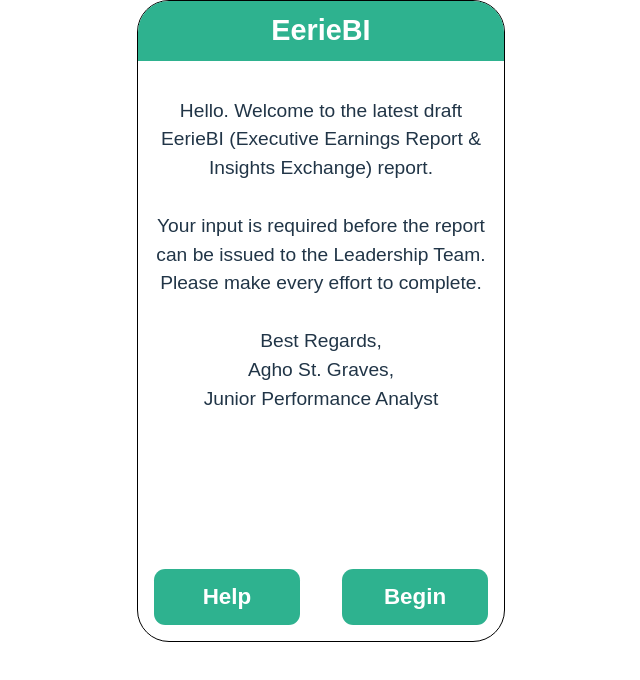
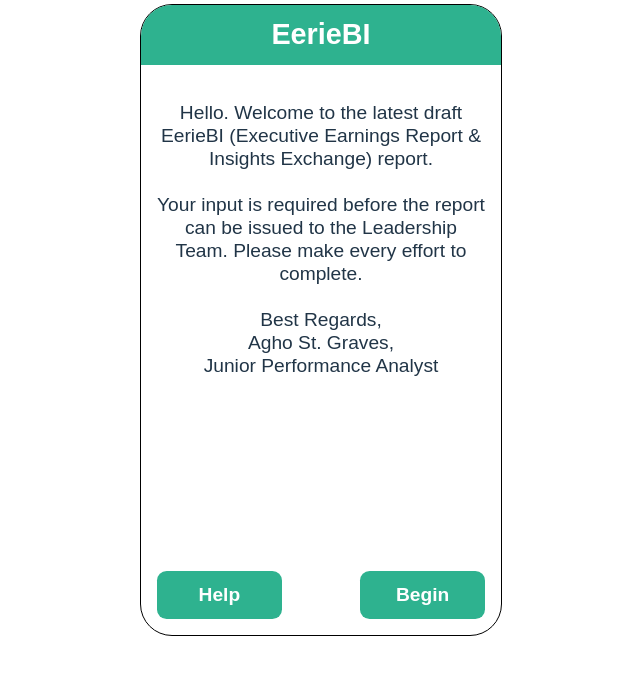
Before and after one commit to lewdry/Dashboard, a Svelte app in the folder my-svelte-app/: page / in a window 1280 px wide. Shown: the top 680 px of the page, without its empty margins (319-959 px from the left). Built offline with nearby package versions, Linux system fonts and the light colour scheme.

Commit message:
Refactor height and dimensions in App.svelte and pages

```diff
--- a/my-svelte-app/src/App.svelte
+++ b/my-svelte-app/src/App.svelte
@@ -57,31 +57,18 @@
 
   .game-window {
     width: 90%;
-    height: 80%;
-    max-width: 400px;
-    max-height: 700px;
+    height: 75%;
+    max-width: 800;
+    max-height: 1400px;
     aspect-ratio: 4 / 7;
     border: 0.1em solid black;
     border-radius: 2em;
     display: flex;
+    justify-content: center;
     flex-direction: column;
     overflow: hidden;
   }
 
-
-  @media (orientation: landscape) {
-    .game-window {
-      height: 80vh;
-      width: auto;
-    }
-  }
-
-  @media (orientation: portrait) {
-    .game-window {
-      height: 80vh;
-      width: auto;
-    }
-  }
 
   .header {
     background-color: #2eb28f;
--- a/my-svelte-app/src/Pages/Page0.svelte
+++ b/my-svelte-app/src/Pages/Page0.svelte
@@ -20,7 +20,7 @@
 
     p {
         font-size: 1.2em;
-      line-height: 1.5;
+      line-height: 1.2;
     }
 
     .button-container {
@@ -35,7 +35,7 @@
       height: 2.5em;
 
       /* Text properties */
-      font-size: 1.4em;
+      font-size: 1.2em;
       line-height: 1;
       text-align: center;
       font-weight: 600;
@@ -51,7 +51,7 @@
       cursor: pointer;
 
       /* Padding */
-      padding: 0em;
+      padding: 0.2em;
       box-sizing: border-box;
     }
 
--- a/my-svelte-app/src/Pages/Page1.svelte
+++ b/my-svelte-app/src/Pages/Page1.svelte
@@ -23,7 +23,7 @@
 
     p {
       font-size: 1.2em;
-      line-height: 1.5;
+      line-height: 1.2;
     }
 
     .button-container {
@@ -50,7 +50,7 @@
       height: 2.5em;
 
       /* Text properties */
-      font-size: 1.4em;
+      font-size: 1.2em;
       line-height: 1;
       text-align: center;
       font-weight: 600;
--- a/my-svelte-app/src/Pages/Page2.svelte
+++ b/my-svelte-app/src/Pages/Page2.svelte
@@ -20,7 +20,7 @@
 
     p {
       font-size: 1.2em;
-      line-height: 1.5;
+      line-height: 1.2;
     }
 
     .button-container {
@@ -35,7 +35,7 @@
       height: 2.5em;
 
       /* Text properties */
-      font-size: 1.4em;
+      font-size: 1.2em;
       line-height: 1;
       text-align: center;
       font-weight: 600;
@@ -51,7 +51,7 @@
       cursor: pointer;
 
       /* Padding */
-      padding: 0em;
+      padding: 0.2em;
       box-sizing: border-box;
     }
 
--- a/my-svelte-app/src/Pages/Page3.svelte
+++ b/my-svelte-app/src/Pages/Page3.svelte
@@ -20,7 +20,7 @@
 
     p {
       font-size: 1.2em;
-      line-height: 1.5;
+      line-height: 1.2;
     }
 
     .button-container {
@@ -35,7 +35,7 @@
       height: 2.5em;
 
       /* Text properties */
-      font-size: 1.4em;
+      font-size: 1.2em;
       line-height: 1;
       text-align: center;
       font-weight: 600;
@@ -51,7 +51,7 @@
       cursor: pointer;
 
       /* Padding */
-      padding: 0em;
+      padding: 0.2em;
       box-sizing: border-box;
     }
 
--- a/my-svelte-app/src/Pages/Page4.svelte
+++ b/my-svelte-app/src/Pages/Page4.svelte
@@ -3,7 +3,7 @@
   </script>
 
   <div class="page">
-    <p>You find yourself in a strange room. The walls are glowing faintly and the temperature here is noticeably cooler. In the centre of the room is a small green glass bottle, covered in frost. The tunnel continues on the other side of the room.</p>
+    <p>You find yourself in a strange room. The walls are glowing faintly and the temperature here is noticeably cooler.<br><br>In the centre of the room is a small green glass bottle, covered in frost. The tunnel continues on the other side of the room.</p>
     <div class="button-container">
       <button on:click={() => goToPage(2)}>Follow tunnel</button>
       <button on:click={() => goToPage(5)}>Investigate bottle</button>
@@ -20,7 +20,7 @@
 
     p {
       font-size: 1.2em;
-      line-height: 1.5;
+      line-height: 1.2;
     }
 
     .button-container {
@@ -35,7 +35,7 @@
       height: 2.5em;
 
       /* Text properties */
-      font-size: 1.4em;
+      font-size: 1.2em;
       line-height: 1;
       text-align: center;
       font-weight: 600;
@@ -51,7 +51,7 @@
       cursor: pointer;
 
       /* Padding */
-      padding: 0em;
+      padding: 0.2em;
       box-sizing: border-box;
     }
 
--- a/my-svelte-app/src/Pages/Page5.svelte
+++ b/my-svelte-app/src/Pages/Page5.svelte
@@ -3,7 +3,7 @@
   </script>
 
   <div class="page">
-    <p>You pick up the green bottle. The frost doesn't melt away in your hand. Strange. A small brown stopper sticks out of the neck. You aren't sure if you should pull it out, but you feel your hand moving to it before you can stop yourself. You open the bottle. You think of the moon in the sky, phases, cycles. Starting again.</p>
+    <p>You pick up the green bottle. The frost doesn't melt away in your hand. Strange.<br><br>A small brown stopper sticks out of the neck. You aren't sure if you should pull it out, but you feel your hand moving to it before you can stop yourself. You open the bottle. You think of the moon in the sky, phases, cycles. Starting again.</p>
     <div class="button-container">
       <div></div> <!-- Empty div for spacing -->
       <button on:click={() => goToPage(1)}>Drink from bottle</button>
@@ -20,7 +20,7 @@
 
     p {
       font-size: 1.2em;
-      line-height: 1.5;
+      line-height: 1.2;
     }
 
     .button-container {
@@ -35,7 +35,7 @@
       height: 2.5em;
 
       /* Text properties */
-      font-size: 1.4em;
+      font-size: 1.2em;
       line-height: 1;
       text-align: center;
       font-weight: 600;
@@ -51,7 +51,7 @@
       cursor: pointer;
 
       /* Padding */
-      padding: 0em;
+      padding: 0.2em;
       box-sizing: border-box;
     }
 
--- a/my-svelte-app/src/app.css
+++ b/my-svelte-app/src/app.css
@@ -32,12 +32,12 @@ body {
   margin: 0;
   display: flex;
   place-items: center;
-  min-width: 300px;
+  min-width: 400px;
   min-height: 80vh;
 }
 
 h1 {
-  font-size: 1.8em;
+  font-size: 1.8rem;
   line-height: 1.1;
 }
 
@@ -87,11 +87,3 @@ button:focus-visible {
     background-color: #f9f9f9;
   }
 }
-
-@media (max-width: 600px) {
-  body {
-    flex-direction: column;
-    justify-content: center;
-    height: 100vh;
-  }
-}
```
